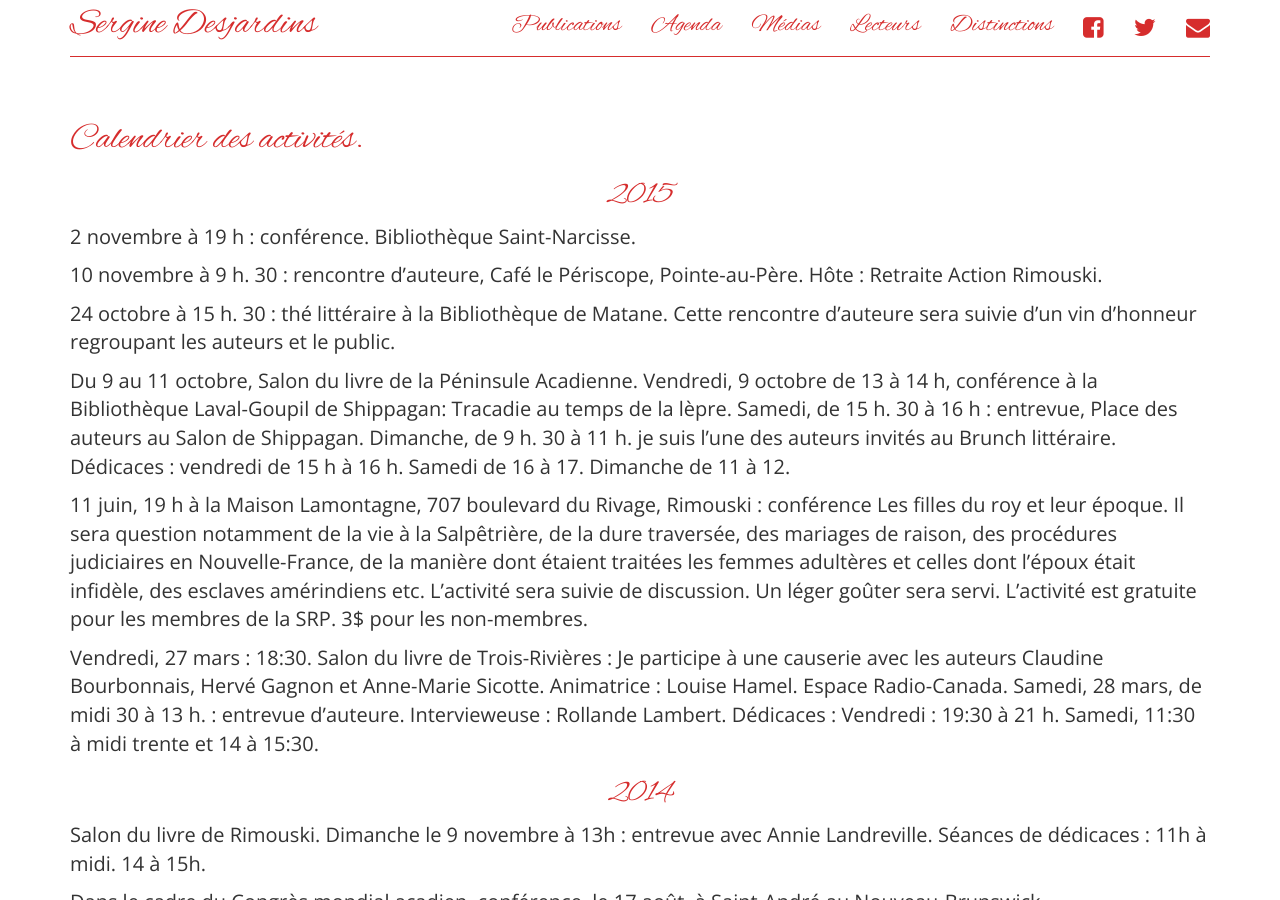
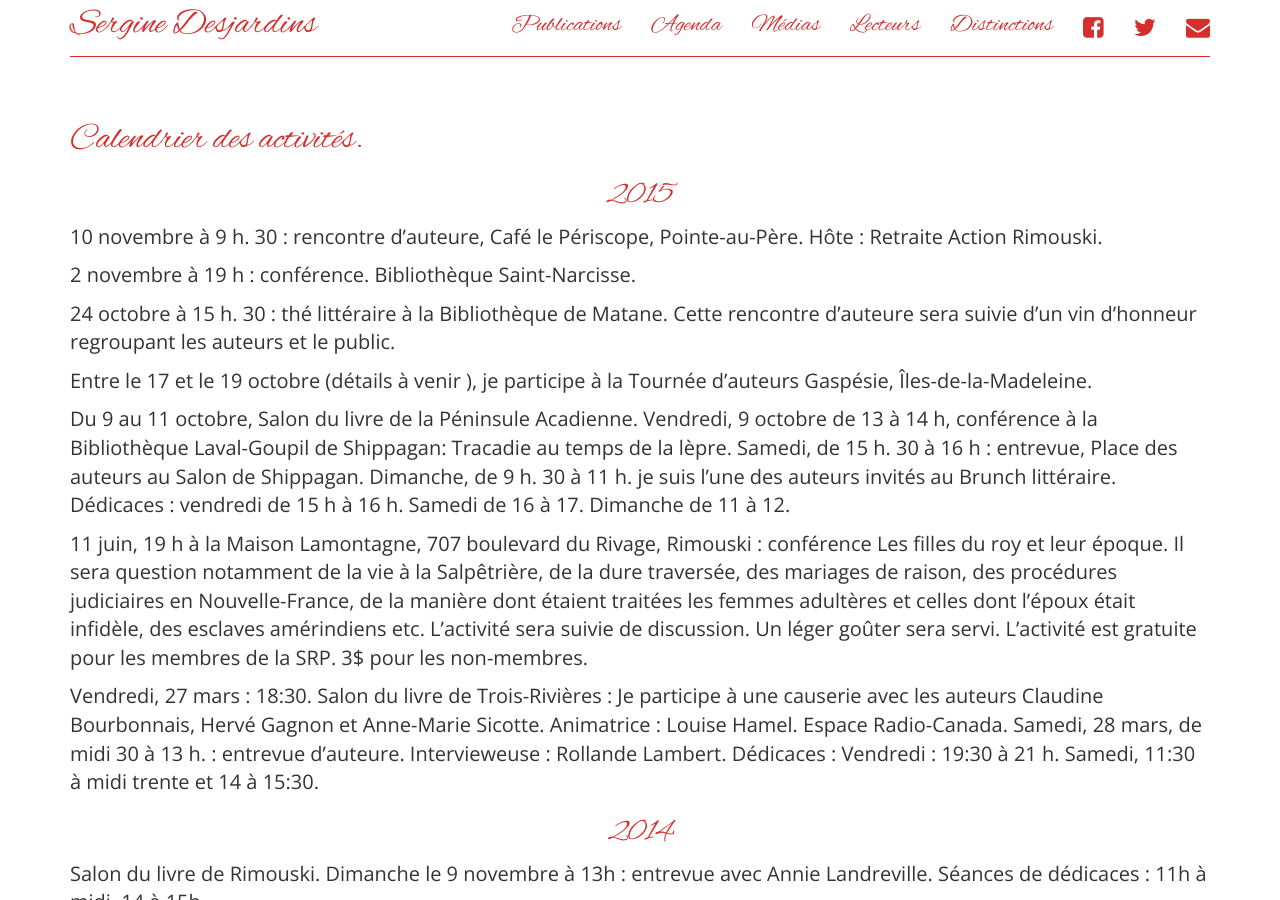
Before and after one commit to serginedesjardins/serginedesjardins.github.io, a Jekyll site: the page built from agenda.md, in a window 1280 px wide and 900 px high. Built offline with Jekyll 4.4.1, drawn with Linux system fonts in a browser that asks for light colours; nearby versions of some CDN libraries.

Commit message:
activités tournée d'auteurs Gaspésie

```diff
--- a/agenda.md
+++ b/agenda.md
@@ -8,11 +8,14 @@ permalink: /agenda/
 
 ## 2015
 
-2 novembre à 19 h : conférence. Bibliothèque Saint-Narcisse.
 
 10 novembre à 9 h. 30 : rencontre d'auteure, Café le Périscope, Pointe-au-Père. Hôte : Retraite Action Rimouski.
 
+2 novembre à 19 h : conférence. Bibliothèque Saint-Narcisse.
+
 24 octobre à 15 h. 30 : thé littéraire à la Bibliothèque de Matane. Cette rencontre d'auteure sera suivie d'un vin d'honneur regroupant les auteurs et le public.
+
+Entre le 17 et le 19 octobre (détails à venir ), je participe à la Tournée d'auteurs Gaspésie, Îles-de-la-Madeleine.
 
 Du 9 au 11 octobre, Salon du livre de la Péninsule Acadienne. Vendredi, 9 octobre de 13 à 14 h, conférence à la Bibliothèque Laval-Goupil de Shippagan: Tracadie au temps de la lèpre. Samedi, de 15 h. 30 à 16 h : entrevue, Place des auteurs au Salon de Shippagan. Dimanche, de 9 h. 30 à 11 h. je suis l'une des auteurs invités au Brunch littéraire. Dédicaces : vendredi de 15 h à 16 h. Samedi de 16 à 17. Dimanche de 11 à 12.
 
```
